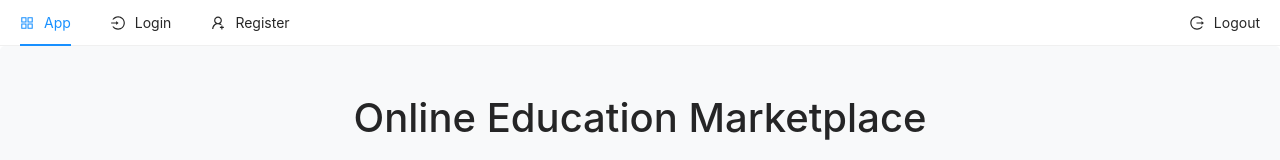
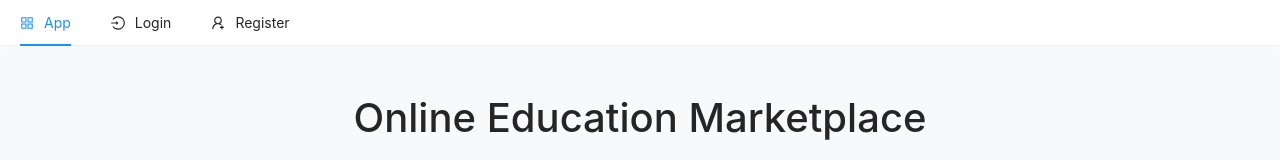
Before and after one commit to tsuki1646/EcommericalWeb, a Next.js app in the folder client/: page / in a window 1280 px wide. Shown: the top 160 px of the page. Built offline with nearby package versions, Linux system fonts and the light colour scheme.

Commit message:
Lesson 31: Conditional nav link
Lesson 31: Conditional nav link

```diff
--- a/client/components/TopNav.js
+++ b/client/components/TopNav.js
@@ -3,6 +3,7 @@
 import Link from "next/link";
 import {
   AppstoreOutlined,
+  CoffeeOutlined,
   LoginOutlined,
   LogoutOutlined,
   UserAddOutlined,
@@ -12,14 +13,13 @@
 import { useRouter } from "next/router";
 import { toast } from "react-toastify";
 
-
-const { Item } = Menu; //Menu.Item
+const { Item, SubMenu } = Menu;
 
 const TopNav = () => {
     const [current, setCurrent] = useState("");
 
     const { state, dispatch } = useContext(Context);
-
+    const { user } = state;
     const router = useRouter();
 
     useEffect(() => {
@@ -47,6 +47,8 @@
         </Link>
       </Item>
 
+      {user === null && (
+        <>
           <Item
             key="/login"
             onClick={(e) => setCurrent(e.key)}
@@ -66,10 +68,20 @@
               <a>Register</a>
             </Link>
           </Item>
+        </>
+      )}
 
-      <Item onClick={logout} icon={<LogoutOutlined />} className="ms-auto">
+      {user !== null && (
+        <SubMenu
+          icon={<CoffeeOutlined />}
+          title={user && user.name}
+          className="ms-auto"
+        >
+          <Item onClick={logout} className="float-right">
             Logout
           </Item>
+        </SubMenu>
+      )}
 
     </Menu>
   );
--- a/client/public/css/styles.css
+++ b/client/public/css/styles.css
@@ -6,3 +6,7 @@
   background-image: linear-gradient(to right, #007bff, #000);
   color: #fff;
 }
+
+/* .float-right {
+  float: right;
+} */
```
Lines whose indentation alone changed are shown as unchanged.
